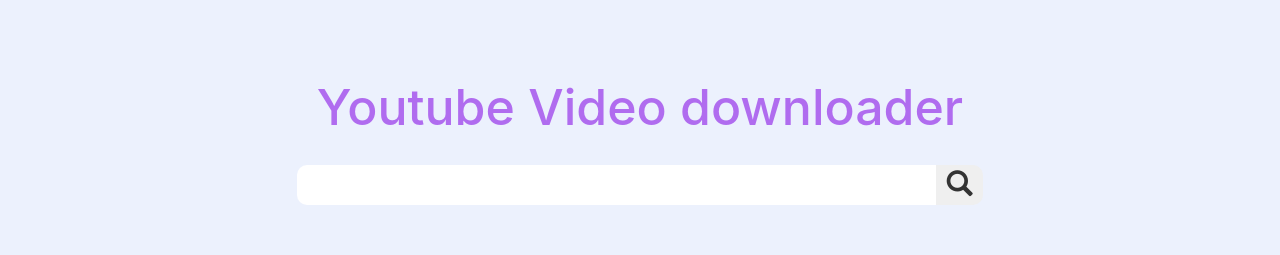
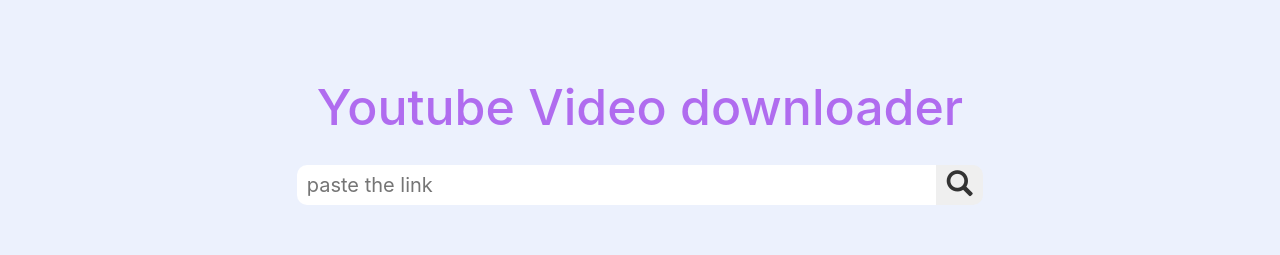
Before and after one commit to Niteshkumar13/Youtube-video-downloader, a React (Create React App) app: page / in a window 1280 px wide. Shown: the top 255 px of the page. Built offline with nearby package versions, Linux system fonts and the light colour scheme.

Commit message:
Update front.jsx

```diff
--- a/src/ui/front.jsx
+++ b/src/ui/front.jsx
@@ -59,7 +59,7 @@
     <div className='container'>
         <h1>Youtube Video downloader</h1>
       <div className='search-bar'>
-      <input type='text' className='input' onChange={getvalue} />
+      <input type='text' className='input' onChange={getvalue} placeholder="paste the link" />
       <button className='search' onClick={callApi}>
       <i class="glyphicon glyphicon-search"></i>
       </button>
```
